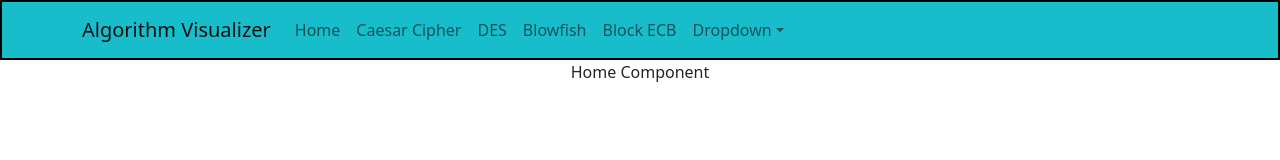
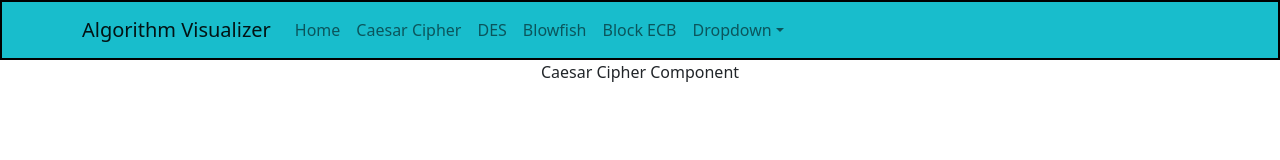
Before and after one commit to samuel14920/CNT5412_Project, a React (Create React App) app in the folder algorithm-visualizer/: page /caesar in a window 1280 px wide. Shown: the top 160 px of the page. Built offline with nearby package versions, Linux system fonts and the light colour scheme.

Commit message:
routing now works with other components

```diff
--- a/algorithm-visualizer/src/App.js
+++ b/algorithm-visualizer/src/App.js
@@ -5,17 +5,19 @@ import Caesar from './Components/Caesar';
 import Blowfish from './Components/Blowfish';
 import { BrowserRouter as Router} from 'react-router-dom';
 import { Route, Routes } from 'react-router-dom';
+import AlgoNavBar from './Components/AlgoNavBar'
 function App() {
   return (
-    <><Router>
+    <><AlgoNavBar></AlgoNavBar><Router>
       <div className="App">
         <Routes>
-          <Route path='/caesar' component={Caesar} />
-          <Route path='/blowfish' component={Blowfish} />
-          <Route path='/' component={Home} />
+          <Route path='/caesar' element={<Caesar />} />
+          <Route path='/blowfish' element={<Blowfish />} />
+          <Route path='/' element={<Home />} />
         </Routes>
+
       </div>
-    </Router><Home></Home></>
+    </Router></>
   );
 }
 
--- a/algorithm-visualizer/src/Components/AlgoNavBar.js
+++ b/algorithm-visualizer/src/Components/AlgoNavBar.js
@@ -4,19 +4,26 @@ import Nav from 'react-bootstrap/Nav'
 import NavDropdown from 'react-bootstrap/NavDropdown'
 import 'bootstrap/dist/css/bootstrap.css';
 import './AlgoNavBar.css'
+import Caesar from './Caesar';
+import Blowfish from './Blowfish';
+import Home from './Home';
+import { BrowserRouter as Router} from 'react-router-dom';
+import { Route, Routes } from 'react-router-dom';
+import {Link} from 'react-router-dom'
 const AlgoNavBar = () => {
   return (
     <Navbar expand="lg" className={'main_bar'}>
       <Container>
+        {/* <Router> */}
           <Navbar.Brand href="#home">Algorithm Visualizer</Navbar.Brand>
           <Navbar.Toggle aria-controls="basic-navbar-nav" />
           <Navbar.Collapse id="basic-navbar-nav">
           <Nav className="me-auto">
-              <Nav.Link href="#home">Home</Nav.Link>
-              <Nav.Link href="#link">Caesar Cipher</Nav.Link>
-              <Nav.Link href="#link">DES</Nav.Link>
-              <Nav.Link href="#link">Blowfish</Nav.Link>
-              <Nav.Link href="#link">Block ECB</Nav.Link>
+              <Nav.Link href="/">Home</Nav.Link>
+              <Nav.Link href="/caesar">Caesar Cipher</Nav.Link>
+              <Nav.Link href="/des">DES</Nav.Link>
+              <Nav.Link href="/blowfish">Blowfish</Nav.Link>
+              <Nav.Link href="/ecb">Block ECB</Nav.Link>
               <NavDropdown title="Dropdown" id="basic-nav-dropdown">
               <NavDropdown.Item href="#action/3.1">Action</NavDropdown.Item>
               <NavDropdown.Item href="#action/3.2">Another action</NavDropdown.Item>
@@ -26,6 +33,12 @@ const AlgoNavBar = () => {
               </NavDropdown>
           </Nav>
           </Navbar.Collapse>
+          {/* <Routes>
+          <Route path='/caesar' component={Caesar} />
+          <Route path='/blowfish' component={Blowfish} />
+          <Route path='/' component={Home} />
+          </Routes>
+          </Router> */}
       </Container>
     </Navbar>
   );
--- a/algorithm-visualizer/src/Components/Blowfish.js
+++ b/algorithm-visualizer/src/Components/Blowfish.js
@@ -1,8 +1,7 @@
-import AlgoNavBar from './AlgoNavBar'
+
 function Blowfish() {
     return (
       <div>
-        <AlgoNavBar></AlgoNavBar>
         <h>Blowfish Cipher Component</h>
       </div>
     );
--- a/algorithm-visualizer/src/Components/Caesar.js
+++ b/algorithm-visualizer/src/Components/Caesar.js
@@ -1,8 +1,8 @@
-import AlgoNavBar from './AlgoNavBar'
+
 function Caesar() {
   return (
     <div>
-        <AlgoNavBar></AlgoNavBar>
+
         <h>Caesar Cipher Component</h>
     </div>
   );
--- a/algorithm-visualizer/src/Components/Home.js
+++ b/algorithm-visualizer/src/Components/Home.js
@@ -3,7 +3,6 @@ import AlgoNavBar from './AlgoNavBar'
 function Home() {
   return (
     <div className="App">
-      <AlgoNavBar></AlgoNavBar>
       <h>Home Component</h>
     </div>
   );
```
